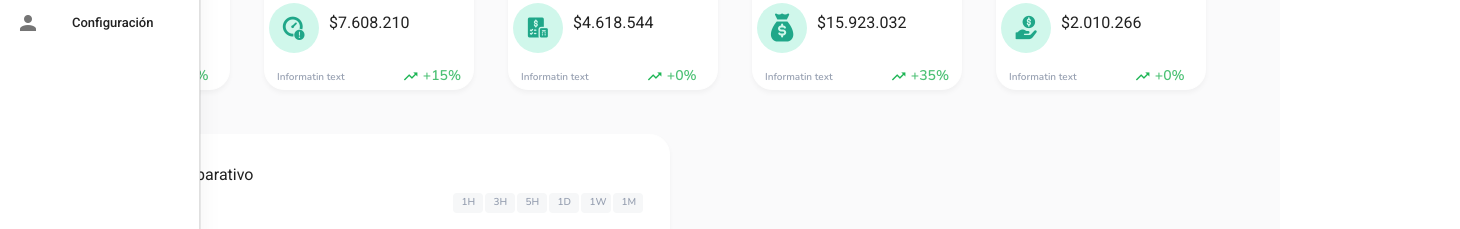
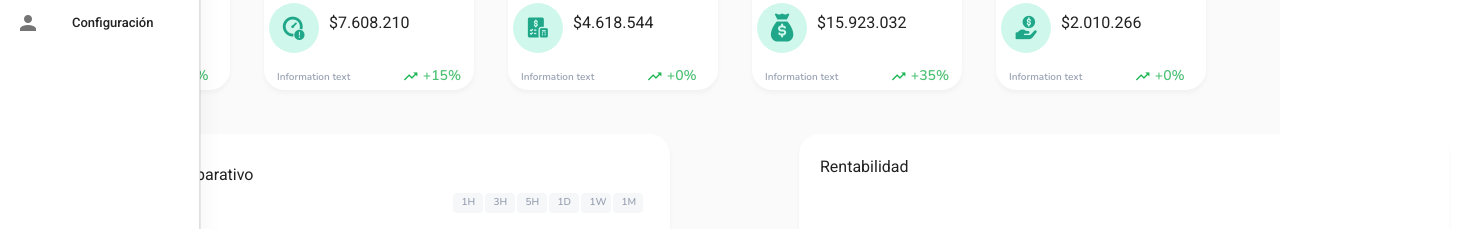
Before and after one commit to unabasesys/panel-gerencial-vue, a Vue app: page /dashboard in a window 1280 px wide. Shown: the part 158-387 px from the top of the page, 1460 px wide, since content can reach past the window. Built offline with nearby package versions, Linux system fonts and the light colour scheme; some icons are missing.

Commit message:
asddasssssss

```diff
--- a/src/components/Dashboard.vue
+++ b/src/components/Dashboard.vue
@@ -58,7 +58,7 @@
               <div class="row">
                 <div cols="6" style="min-width: 150px">
                   <span class="nunito-semi-bold-santas-gray-10px ml-6"
-                    >Informatin text</span
+                    >Information text</span
                   >
                 </div>
 
@@ -85,6 +85,24 @@
               <div class="row mt-1 ml-5 mt-5">
                 <div cols="8">
                   <ventas />
+                </div>
+              </div>
+            </v-card>
+          </v-col>
+
+          <v-col cols="4" style="margin-right: 30px">
+            <v-card
+              class="rounded-box"
+              min-width="650"
+              min-height="520"
+              color="#ffffff"
+              outlined
+            >
+              <div class="row mt-1 ml-5 mt-5">
+                <div cols="8">
+                  <span class="nunito-semi-bold-bright-gray-16px"
+                    >Rentabilidad</span
+                  >
                 </div>
               </div>
             </v-card>
```
